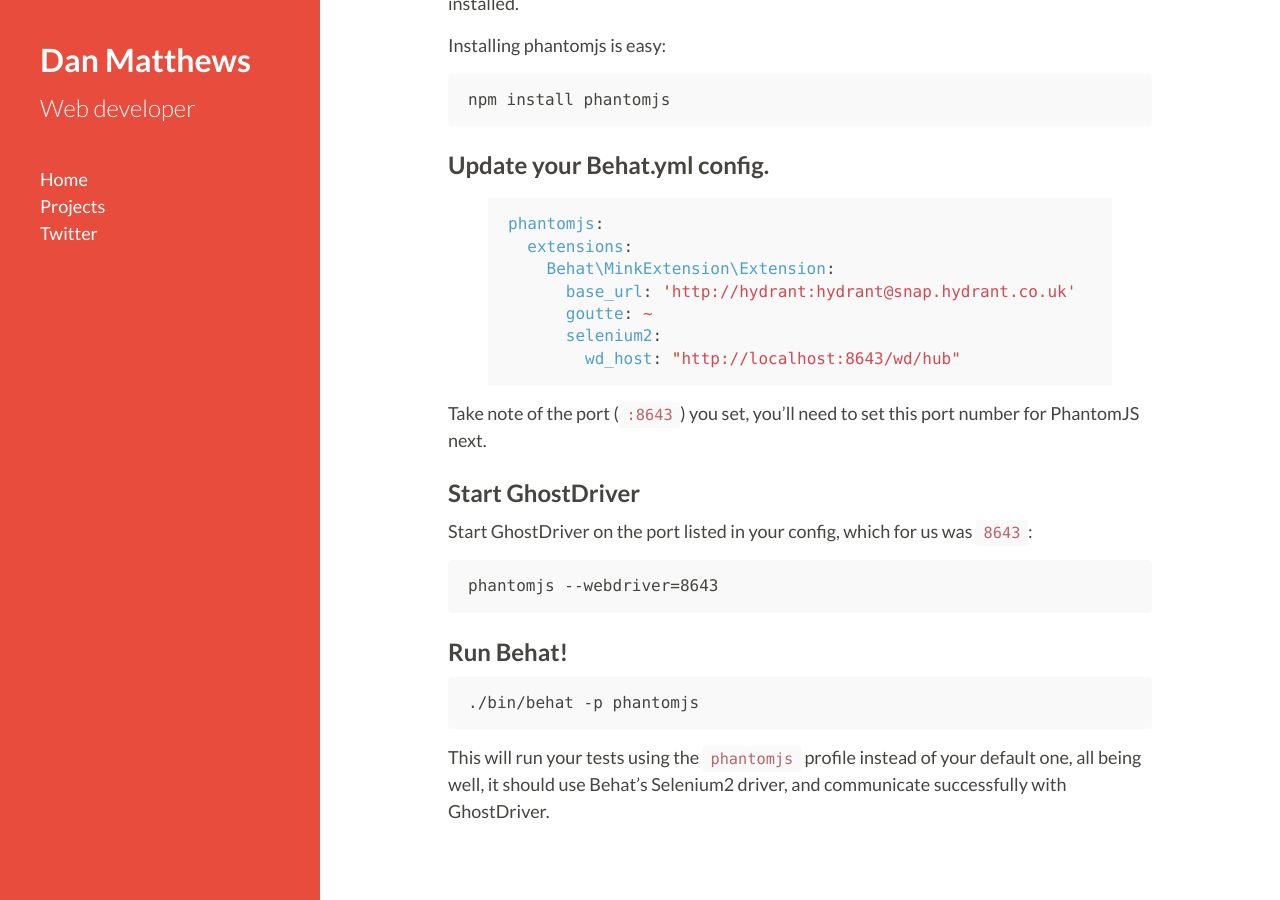
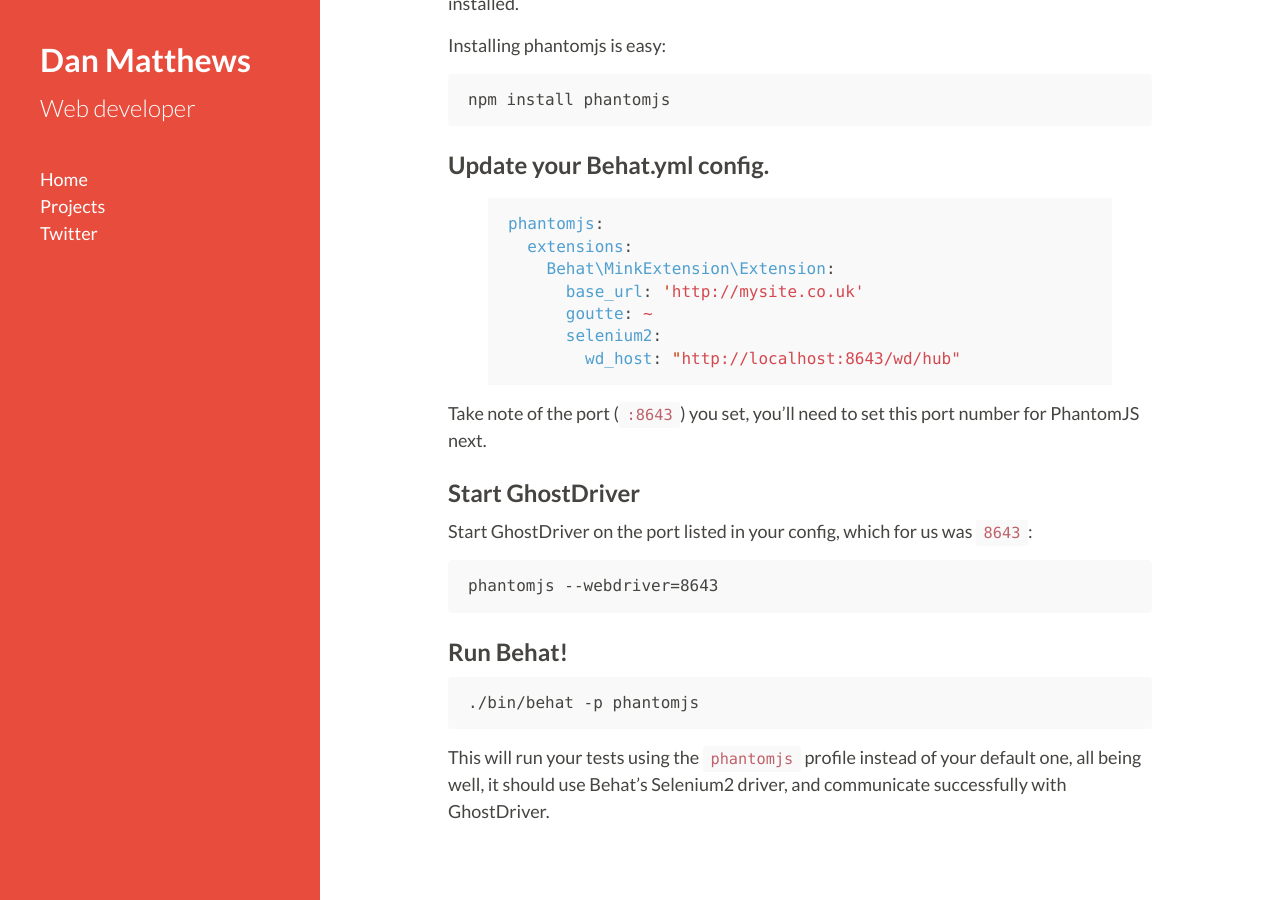
Before and after one commit to danmatthews/danmatthews.github.com, a Jekyll site: the page built from _posts/2014-05-09-behat-phantomjs.md, in a window 1280 px wide and 900 px high, scrolled down 632 px. Built offline with Jekyll 4.4.1, drawn with Linux system fonts in a browser that asks for light colours; Markdown is read by kramdown in place of the engine named in the settings; some of the changed lines change nothing that is shown.

Commit message:
Update 2014-05-09-behat-phantomjs.md

```diff
--- a/_posts/2014-05-09-behat-phantomjs.md
+++ b/_posts/2014-05-09-behat-phantomjs.md
@@ -29,7 +29,7 @@
 phantomjs:
   extensions:
     Behat\MinkExtension\Extension:
-      base_url: 'http://hydrant:hydrant@snap.hydrant.co.uk'
+      base_url: 'http://mysite.co.uk'
       goutte: ~
       selenium2:
         wd_host: "http://localhost:8643/wd/hub"
```
